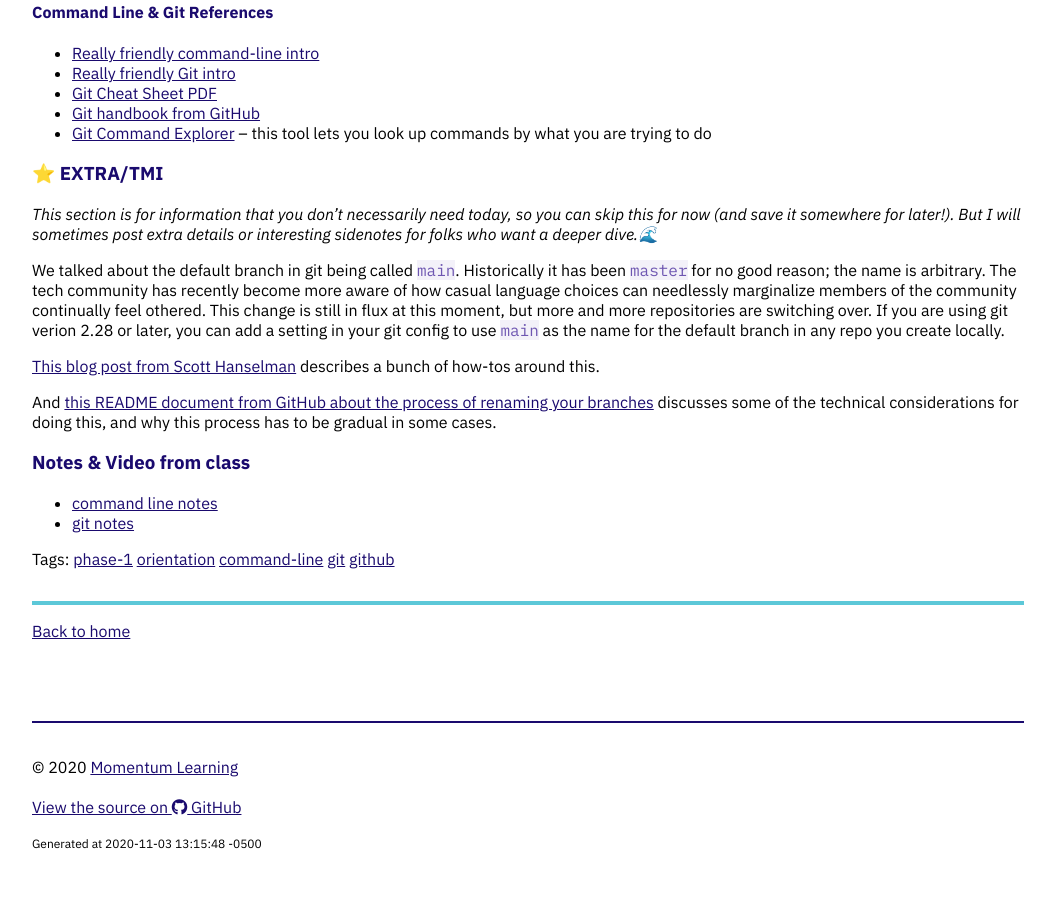
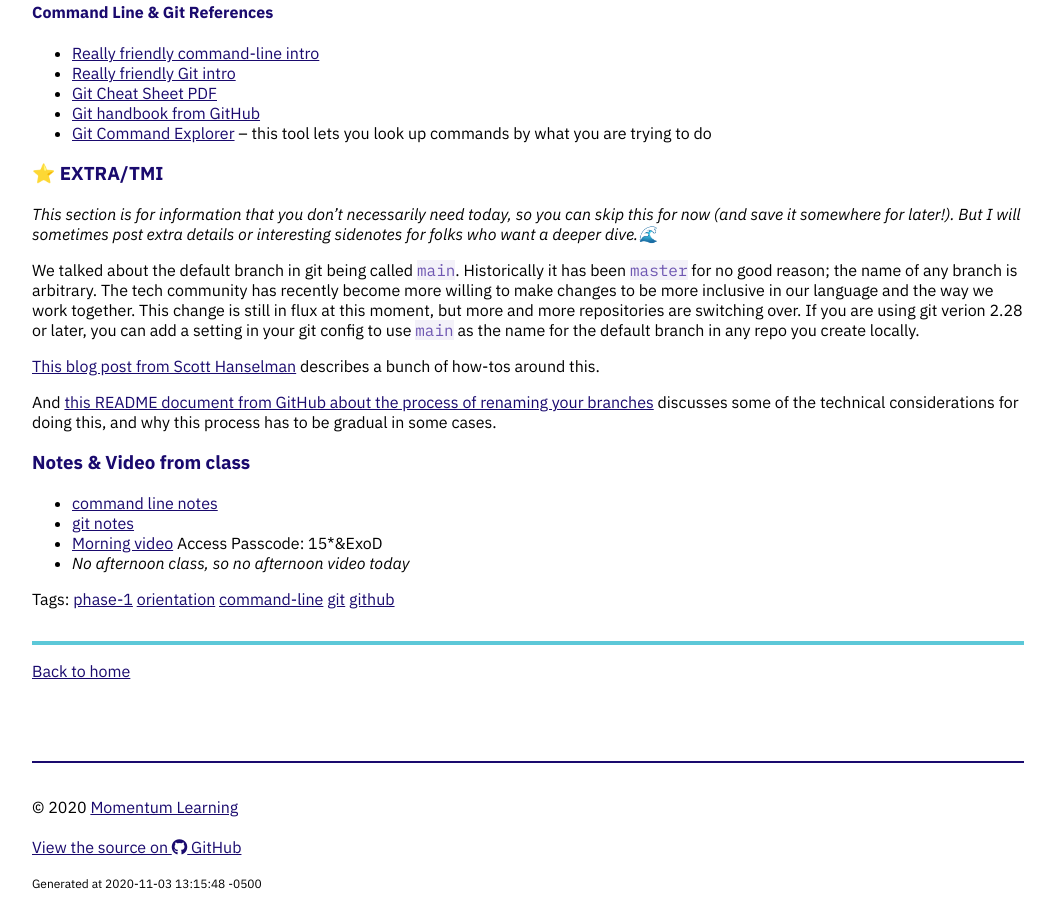
Before and after one commit to momentum-team-6/momentum-team-6.github.io, a Jekyll site: the page built from _posts/2020-11-03-git-review.md, in a window 1280 px wide and 900 px high, scrolled down 890 px. Shown: the whole window, without its empty margins (112-1167 px from the left). Built offline with Jekyll 4.4.1, drawn with Linux system fonts in a browser that asks for light colours; nearby versions of some CDN libraries.

Commit message:
Update video links

```diff
--- a/_posts/2020-11-03-git-review.md
+++ b/_posts/2020-11-03-git-review.md
@@ -45,7 +45,7 @@ Today's resources are the same as yesterday's, so please dive in if you haven't
 _This section is for information that you don't necessarily need today, so you can skip this for now (and save it somewhere for later!). But I will sometimes post extra details or interesting sidenotes for folks who want a deeper dive.🌊_
 
 
-We talked about the default branch in git being called `main`. Historically it has been `master` for no good reason; the name is arbitrary. The tech community has recently become more aware of how casual language choices can needlessly marginalize members of the community continually feel othered. This change is still in flux at this moment, but more and more repositories are switching over. If you are using git verion 2.28 or later, you can add a setting in your git config to use `main` as the name for the default branch in any repo you create locally.
+We talked about the default branch in git being called `main`. Historically it has been `master` for no good reason; the name of any branch is arbitrary. The tech community has recently become more willing to make changes to be more inclusive in our language and the way we work together. This change is still in flux at this moment, but more and more repositories are switching over. If you are using git verion 2.28 or later, you can add a setting in your git config to use `main` as the name for the default branch in any repo you create locally.
 
 [This blog post from Scott Hanselman](https://www.hanselman.com/blog/easily-rename-your-git-default-branch-from-master-to-main) describes a bunch of how-tos around this.
 
@@ -55,3 +55,5 @@ And [this README document from GitHub about the process of renaming your branche
 
 - [command line notes](https://github.com/momentum-team-6/notes/blob/main/command-line.md)
 - [git notes](https://github.com/momentum-team-6/notes/blob/main/git.md)
+- [Morning video](https://us02web.zoom.us/rec/share/pWJ9uPCoc3rGb_USw2B1ui9KyxggB5D8wEJKEd_GVGi-8cUx-hQ6xfPN41RrCHyW.K_jFwU5jmmqlnrtP) Access Passcode: 15\*&ExoD
+- _No afternoon class, so no afternoon video today_
```
Also changed, not shown: _posts/2020-11-02-welcome-phase-1.md (+2 -0 lines).
